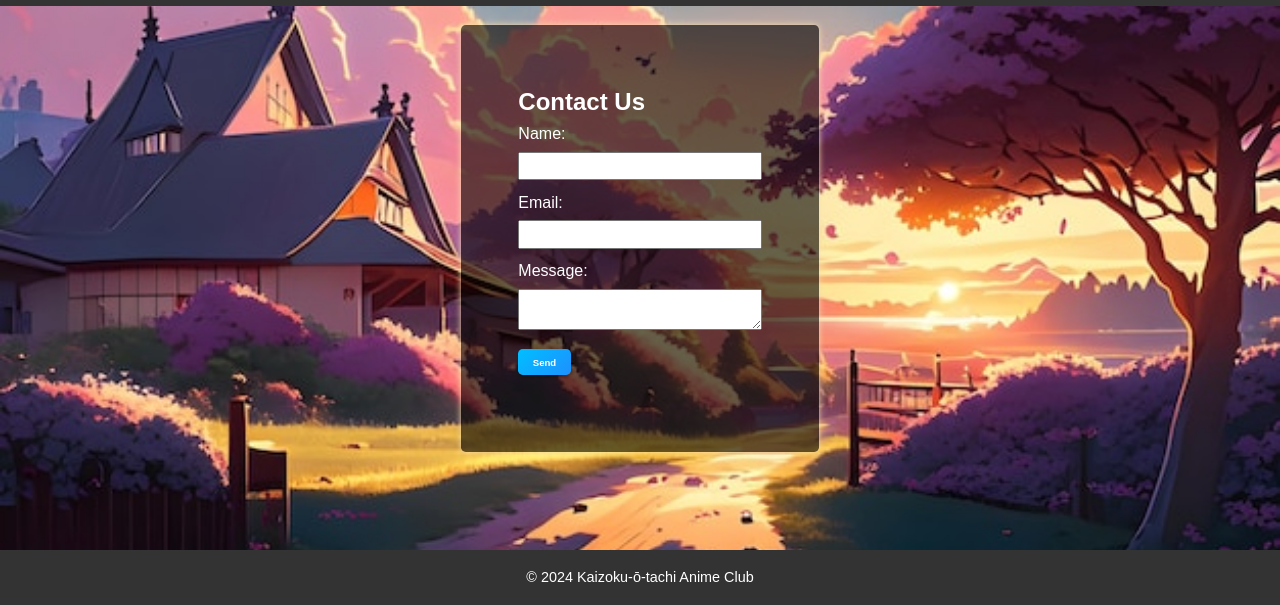
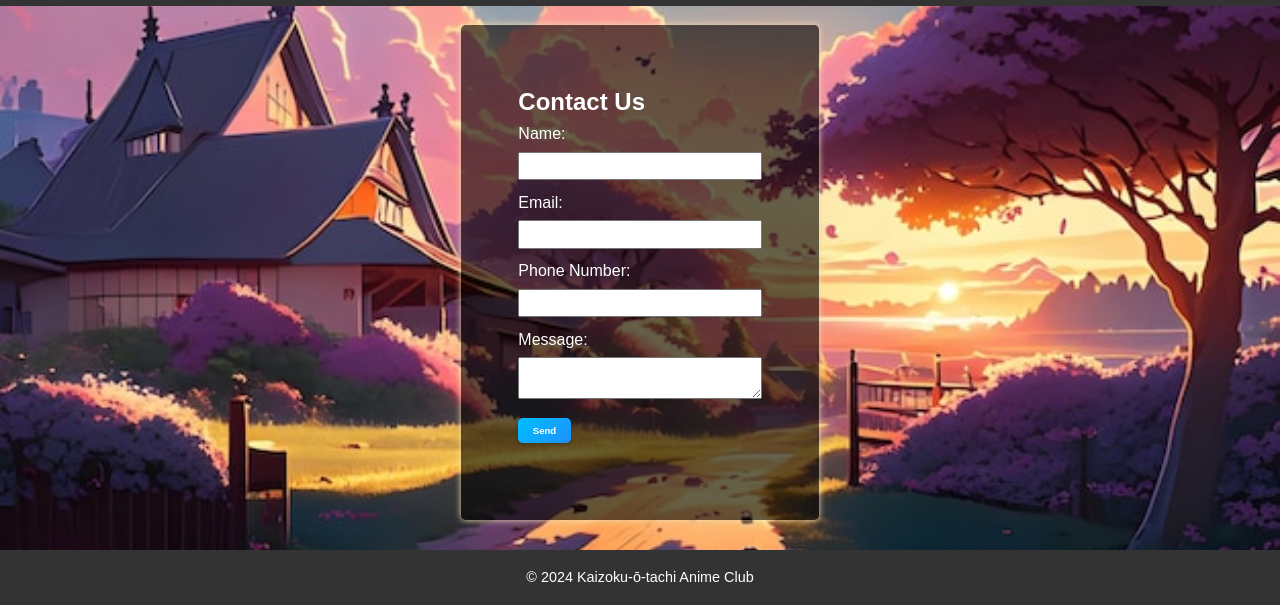
Before and after one commit to EldoriaDeveloper/kaizoku-o-tachi, a plain HTML site: page contact.html in a window 1280 px wide. Shown: the part 195-800 px from the top of the page. Drawn offline with Linux system fonts and the light colour scheme.

Commit message:
Update contact.html

```diff
--- a/contact.html
+++ b/contact.html
@@ -1,4 +1,3 @@
-
 <!DOCTYPE html>
 <html lang="en">
 <head>
@@ -6,6 +5,7 @@
     <meta name="viewport" content="width=device-width, initial-scale=1.0">
     <title>Kaizoku-ō-tachi - Contact</title>
     <link rel="stylesheet" href="styles.css">
+    <link rel="icon" href="Images/icon.png" type="image/x-icon">
 </head>
 <body>
     <header>
@@ -31,6 +31,9 @@
                 <label for="email">Email:</label>
                 <input type="email" id="email" name="email" required>
 
+                <label for="phone">Phone Number:</label>
+                <input type="tel" id="phone" name="phone" pattern="[0-9]{10}" required>
+
                 <label for="message">Message:</label>
                 <textarea id="message" name="message" required></textarea>
 
```
